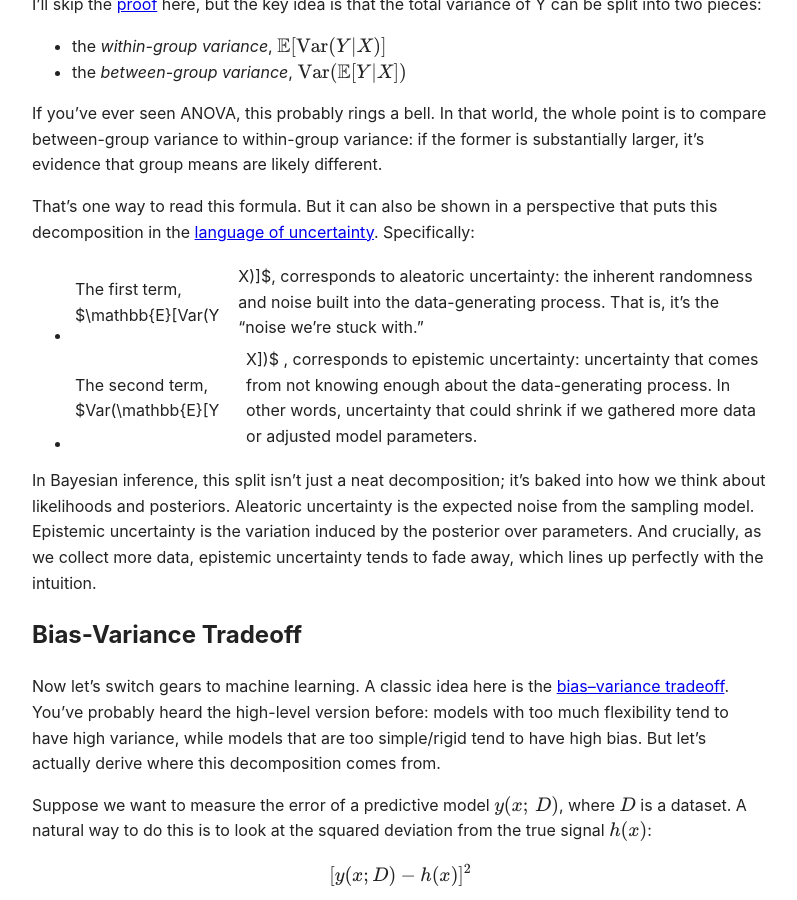
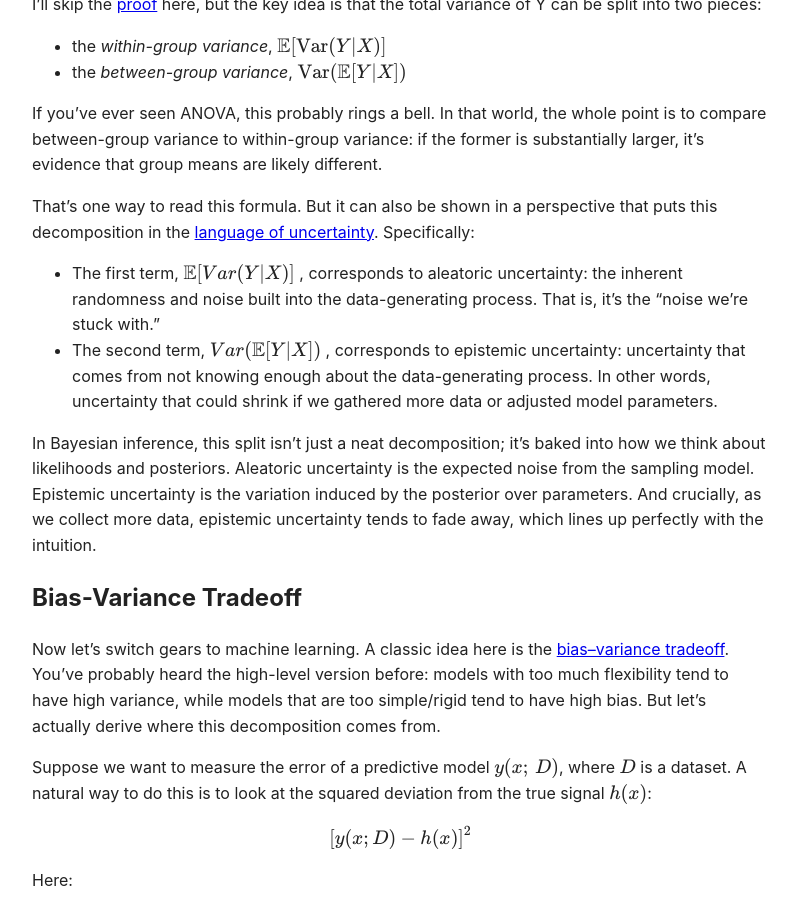
Before and after one commit to pavlomysak/pavlomysak.github.io, a Jekyll site: the page built from _posts/2025-09-28-notes-on-total-variance.md, in a window 1280 px wide and 900 px high, scrolled down 912 px. Shown: the whole window, without its empty margins (240-1037 px from the left). Built offline with Jekyll 4.4.1, drawn with Linux system fonts in a browser that asks for light colours.

```diff
--- a/_posts/2025-09-28-notes-on-total-variance.md
+++ b/_posts/2025-09-28-notes-on-total-variance.md
@@ -30,8 +30,16 @@ I’ll skip the [proof](https://statproofbook.github.io/P/var-tot) here, but the
 If you’ve ever seen ANOVA, this probably rings a bell. In that world, the whole point is to compare between-group variance to within-group variance: if the former is substantially larger, it’s evidence that group means are likely different.
 
 That’s one way to read this formula. But it can also be shown in a perspective that puts this decomposition in the [language of uncertainty](https://andrewcharlesjones.github.io/journal/epi-ali-uncertainty.html). Specifically:
-- The first term, $\mathbb{E}[Var(Y|X)]$, corresponds to aleatoric uncertainty: the inherent randomness and noise built into the data-generating process. That is, it’s the “noise we’re stuck with.”
-- The second term, $Var(\mathbb{E}[Y|X])$ , corresponds to epistemic uncertainty: uncertainty that comes from not knowing enough about the data-generating process. In other words, uncertainty that could shrink if we gathered more data or adjusted model parameters.
+- The first term,
+  $$
+  \mathbb{E}[Var(Y|X)]
+  $$
+  , corresponds to aleatoric uncertainty: the inherent randomness and noise built into the data-generating process. That is, it’s the “noise we’re stuck with.”
+- The second term,
+  $$
+  Var(\mathbb{E}[Y|X])
+  $$
+  , corresponds to epistemic uncertainty: uncertainty that comes from not knowing enough about the data-generating process. In other words, uncertainty that could shrink if we gathered more data or adjusted model parameters.
 
 In Bayesian inference, this split isn’t just a neat decomposition; it’s baked into how we think about likelihoods and posteriors. Aleatoric uncertainty is the expected noise from the sampling model. Epistemic uncertainty is the variation induced by the posterior over parameters. And crucially, as we collect more data, epistemic uncertainty tends to fade away, which lines up perfectly with the intuition.
 
```
